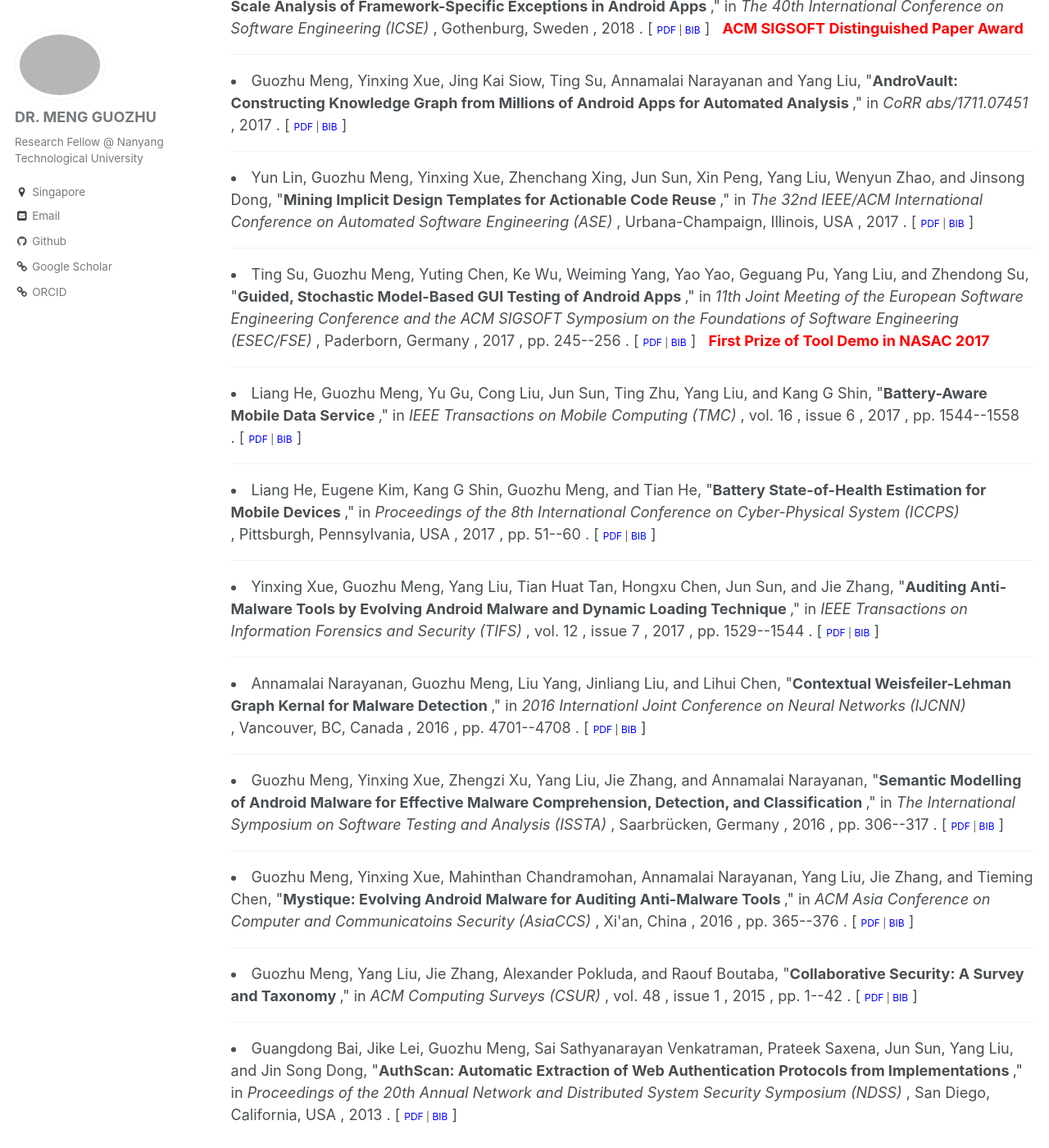
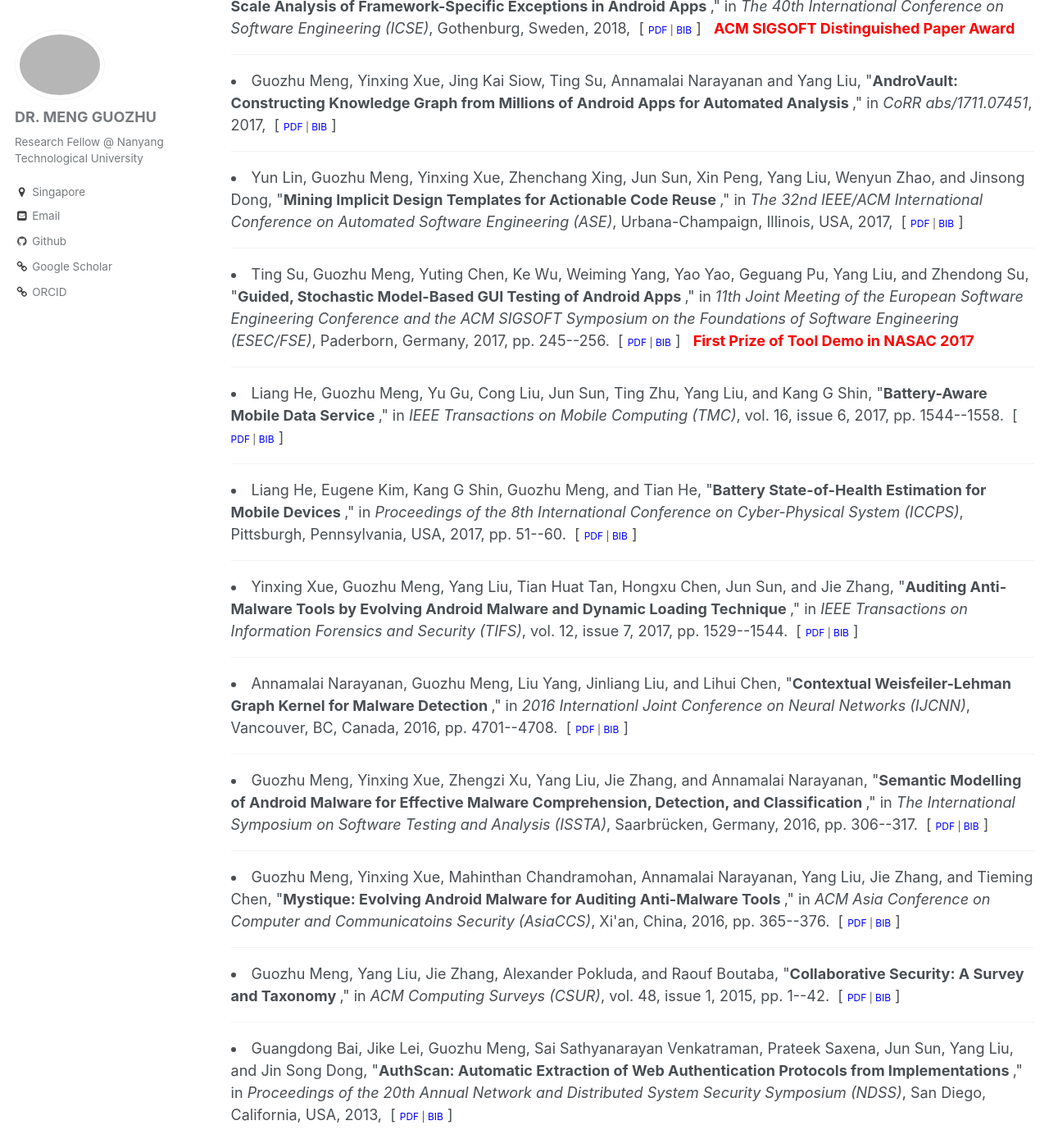
Before and after one commit to impillar/impillar.github.io, a Jekyll site: the page built from _pages/publications.md, in a window 1280 px wide and 1400 px high, scrolled down 712 px. Shown: the whole window at 82% size. Built offline with Jekyll 4.4.1, drawn with Linux system fonts in a browser that asks for light colours; some of the changed text lies outside the part shown.

Commit message:
publications

```diff
--- a/_includes/archive-publication.html
+++ b/_includes/archive-publication.html
@@ -30,33 +30,33 @@
 		{% if post.author %}
 			{{ post.author }},
 		{% endif %}
-        "<b>{{ title }}</b>,"
+        "<b>{{title}}</b>,"
 		{% if post.venue %}
-			in <i>{{ post.venue}}</i>
+			in <i>{{ post.venue}}</i>,
 		{% endif %}
 		{% if post.volume %}
-		, vol. {{ post.volume}}
+		vol. {{ post.volume}},
 		{% endif %}
 		{% if post.issue %}
-        , issue {{ post.issue}}
+        issue {{ post.issue}},
 		{% endif %}
 		{% if post.address %}
-        ,&nbsp;{{ post.address}}
+        {{ post.address}},
 		{% endif %}
 		{% if post.year %}
-		,&nbsp;{{ post.year}}
+		{{ post.year}},
 		{% endif %}
 
 		{% if post.page %}
-		,&nbsp;pp. {{ post.page}}
+		pp. {{ post.page}}.
 		{% endif %}
 
 		{% if post.bib and post.paperurl %}
-		.&nbsp;[ <span style="font-size:12px"><a href="{{ post.paperurl }}" style="color:blue">PDF</a> | <a href="{{ post.bib }}" style="color:blue">BIB</a></span> ]
+		&nbsp;[ <span style="font-size:12px"><a href="{{ post.paperurl }}" style="color:blue">PDF</a> | <a href="{{ post.bib }}" style="color:blue">BIB</a></span> ]
 		{% elsif post.bib %}
-		.&nbsp;[ <span style="font-size:12px color:blue"><a href="{{ post.bib }}">BIB</a></span> ]
+		&nbsp;[ <span style="font-size:12px color:blue"><a href="{{ post.bib }}">BIB</a></span> ]
 		{% elsif post.paperurl %}
-		.&nbsp;[ <span style="font-size:12px color:blue"><a href="{{ post.paperurl }}">PDF</a></span> ]
+		&nbsp;[ <span style="font-size:12px color:blue"><a href="{{ post.paperurl }}">PDF</a></span> ]
 		{% endif %}
 
         {% if post.remark %}
```
Also changed, not shown: _publications/2016-07-24-IJCNN-Android-Malware-4.md (+1 -1 lines).
